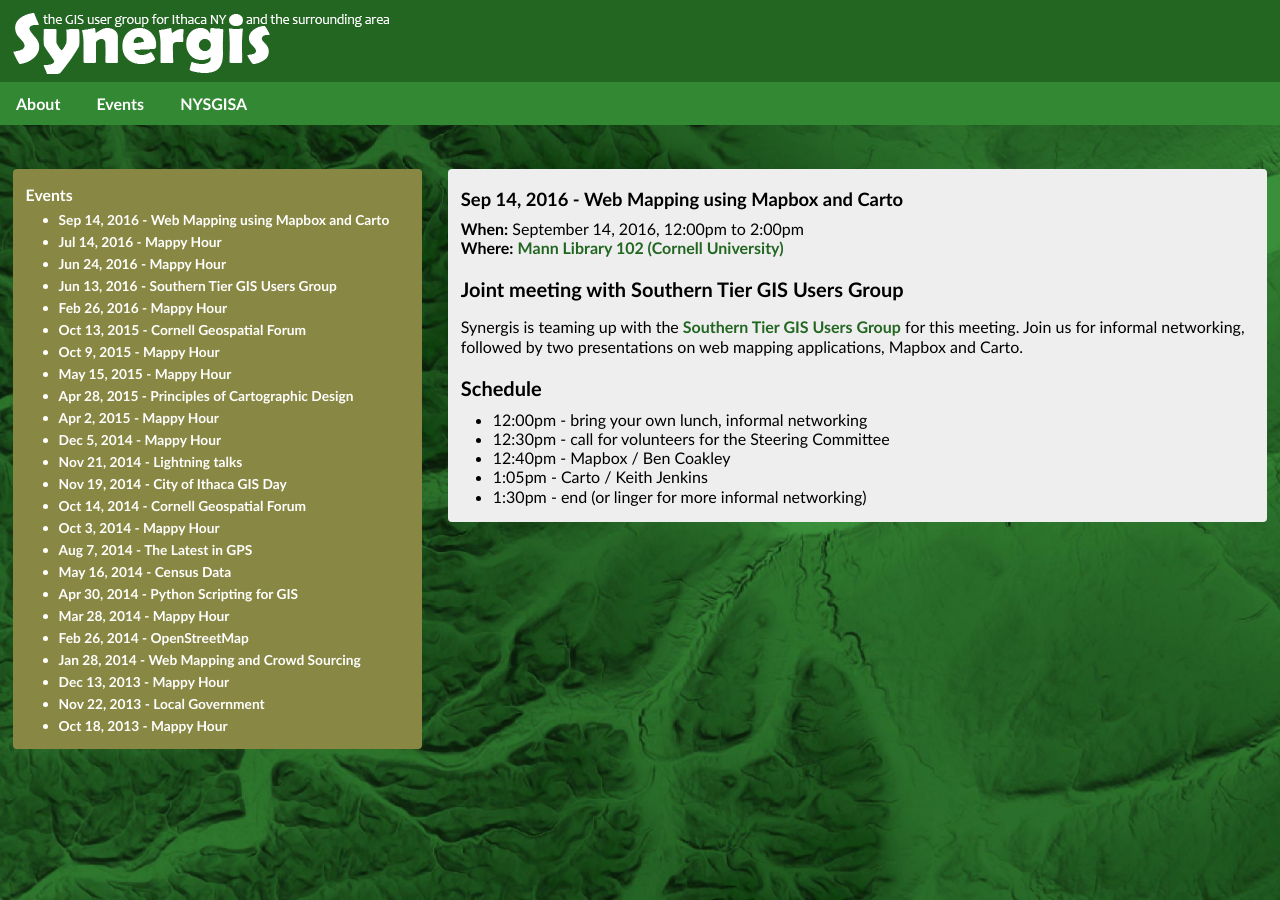
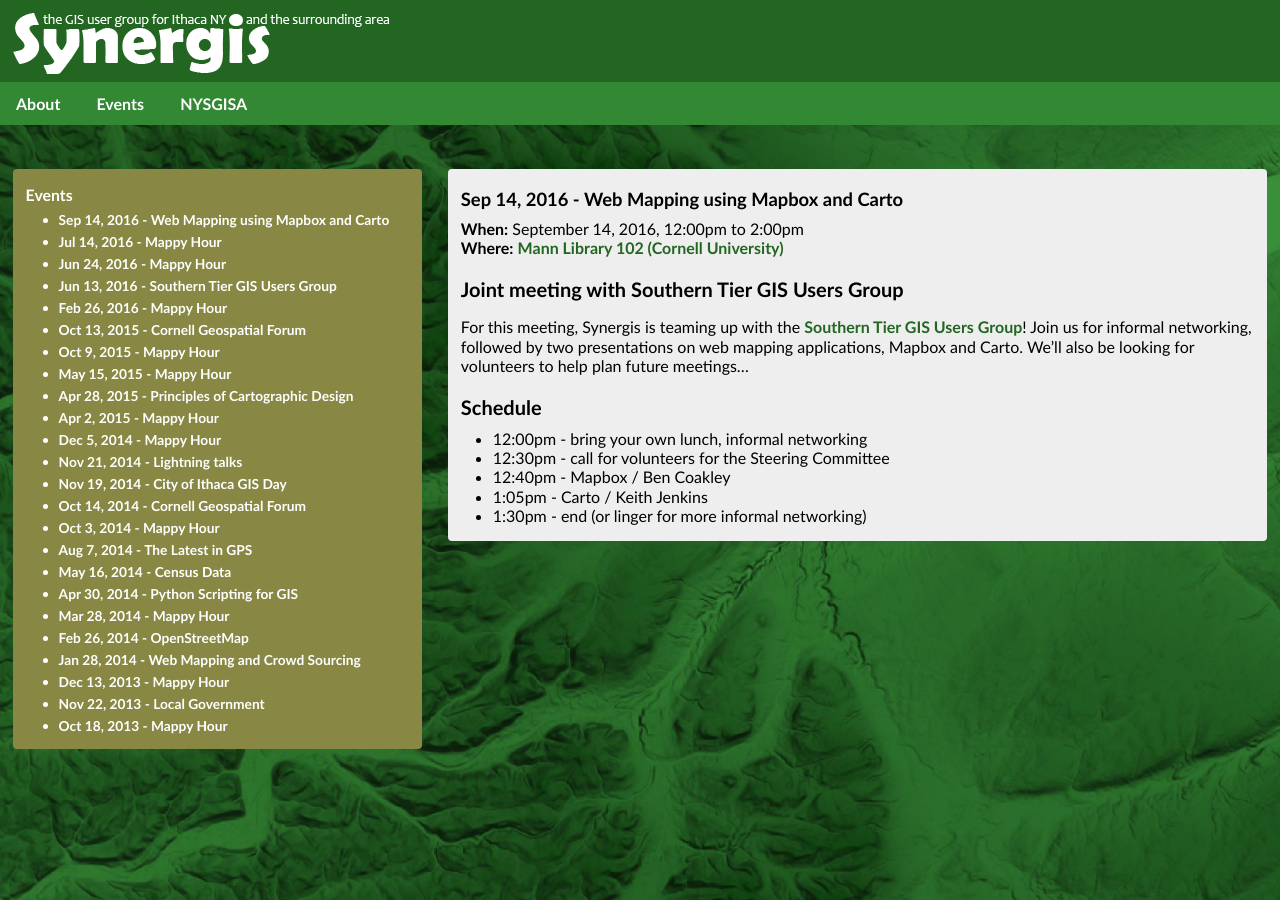
Before and after one commit to synergis-ny/synergis-ny.github.io, a Jekyll site: the page built from events/_posts/2016-09-14-mapbox-carto.md, in a window 1280 px wide. Built offline with Jekyll 4.4.1, drawn with Linux system fonts in a browser that asks for light colours.

Commit message:
Update 2016-09-14-mapbox-carto.md

```diff
--- a/events/_posts/2016-09-14-mapbox-carto.md
+++ b/events/_posts/2016-09-14-mapbox-carto.md
@@ -9,7 +9,7 @@
 
 # Joint meeting with Southern Tier GIS Users Group
 
-Synergis is teaming up with the [Southern Tier GIS Users Group](http://www.nysgis.net/regions/southerntier/) for this meeting.  Join us for informal networking, followed by two presentations on web mapping applications, Mapbox and Carto.
+For this meeting, Synergis is teaming up with the [Southern Tier GIS Users Group](http://www.nysgis.net/regions/southerntier/)!  Join us for informal networking, followed by two presentations on web mapping applications, Mapbox and Carto.  We'll also be looking for volunteers to help plan future meetings...
 
 # Schedule
 
```
